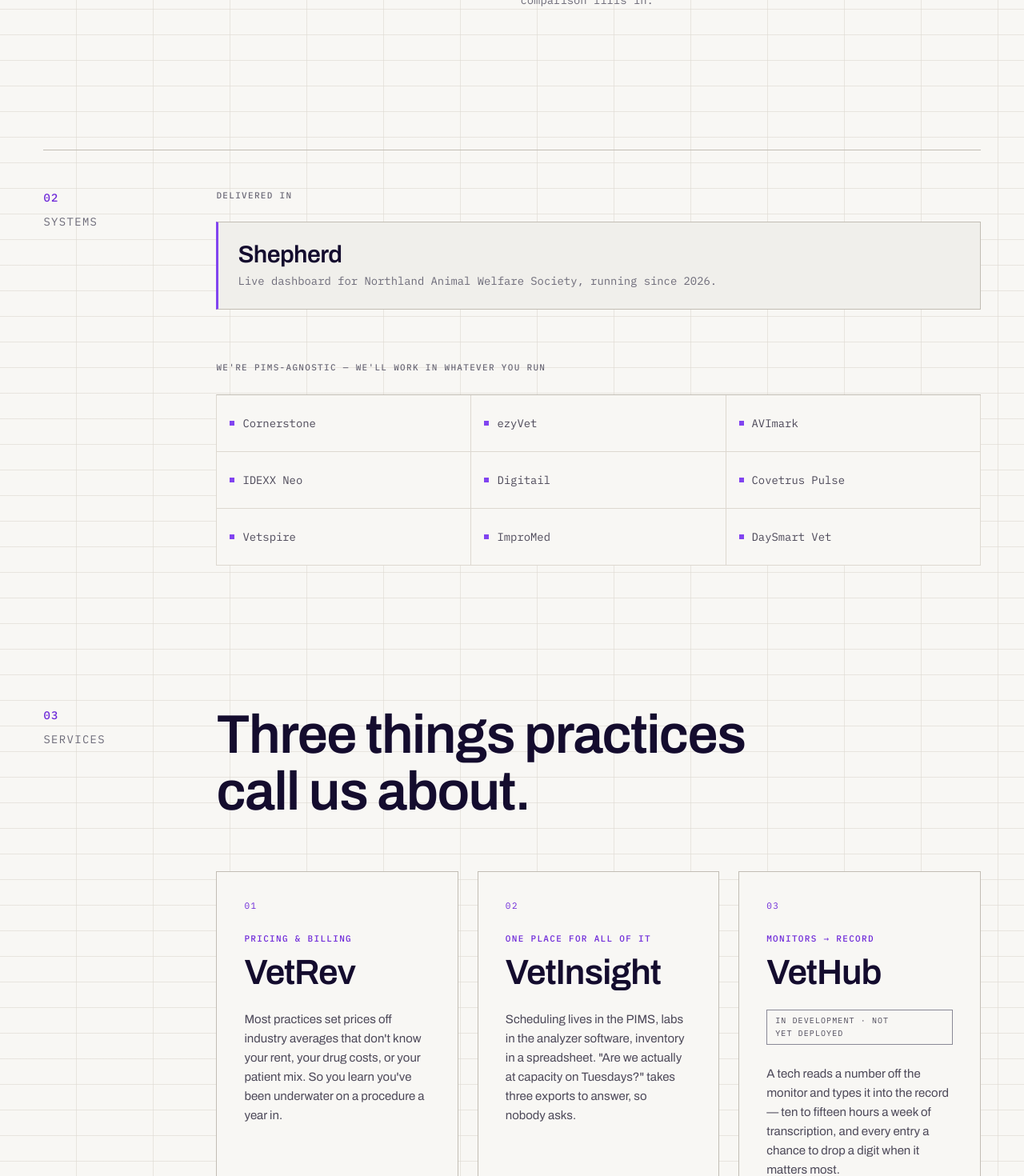
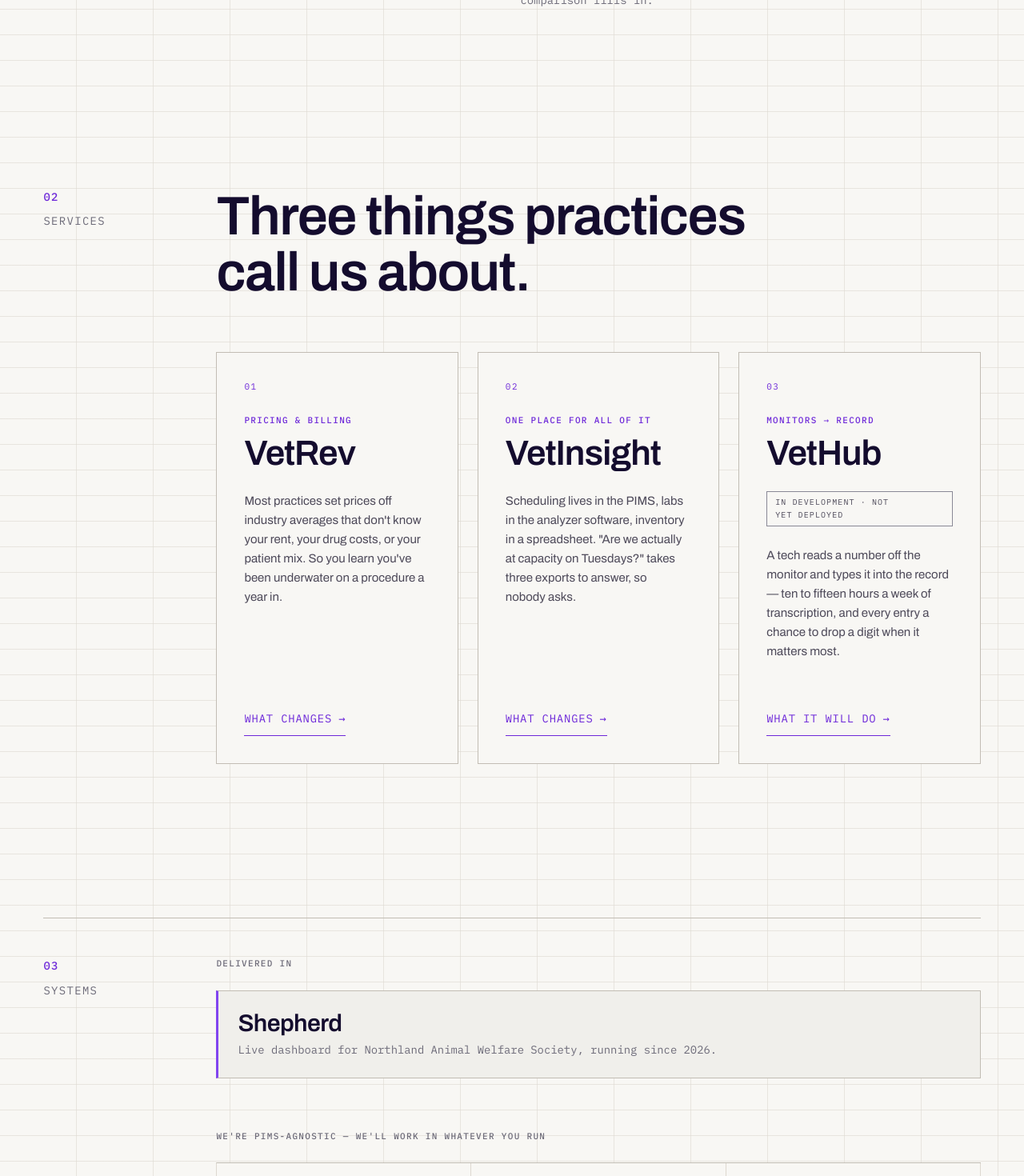
Before and after one commit to bryanengel72/vetbridge-consulting, a React (Vite) app: page / in a window 1280 px wide. Shown: the part 980-2450 px from the top of the page at 80% size. Built offline with nearby package versions, Linux system fonts and the light colour scheme.

Commit message:
Move Systems below Services
The PIMS list read as a wall of product names before the visitor knew
what we sell. Services is now 02, Systems 03; hairline now separates
services from the proof sections.

Co-Authored-By: Claude Fable 5 <noreply@anthropic.com>

```diff
--- a/src/App.tsx
+++ b/src/App.tsx
@@ -44,8 +44,8 @@ const App: React.FC = () => {
       <main id="main">
         <span id="top" />
         <Hero />
+        <Solutions />
         <Integrations />
-        <Solutions />
         <Referrals />
         <About />
         <WhyChooseUs />
--- a/src/components/Header.tsx
+++ b/src/components/Header.tsx
@@ -1,7 +1,7 @@
 import React, { useEffect, useState } from 'react';
 
 const navLinks = [
-  { name: 'Services', id: 'services', n: '03' },
+  { name: 'Services', id: 'services', n: '02' },
   { name: 'Client work', id: 'work', n: '04' },
   { name: 'Who we are', id: 'about', n: '05' },
   { name: 'How we work', id: 'how', n: '06' },
--- a/src/components/Integrations.tsx
+++ b/src/components/Integrations.tsx
@@ -16,7 +16,7 @@ const Integrations: React.FC = () => {
         <hr className="hairline draw rv" />
         <div className="row" style={{ paddingTop: 'var(--s5)' }}>
           <div className="stub">
-            <span className="idx">02</span>
+            <span className="idx">03</span>
             <span>Systems</span>
           </div>
 
--- a/src/components/Solutions.tsx
+++ b/src/components/Solutions.tsx
@@ -168,7 +168,7 @@ const Solutions: React.FC = () => {
       <div className="shell">
         <div className="row">
           <div className="stub">
-            <span className="idx">03</span>
+            <span className="idx">02</span>
             <span>Services</span>
           </div>
 
```
